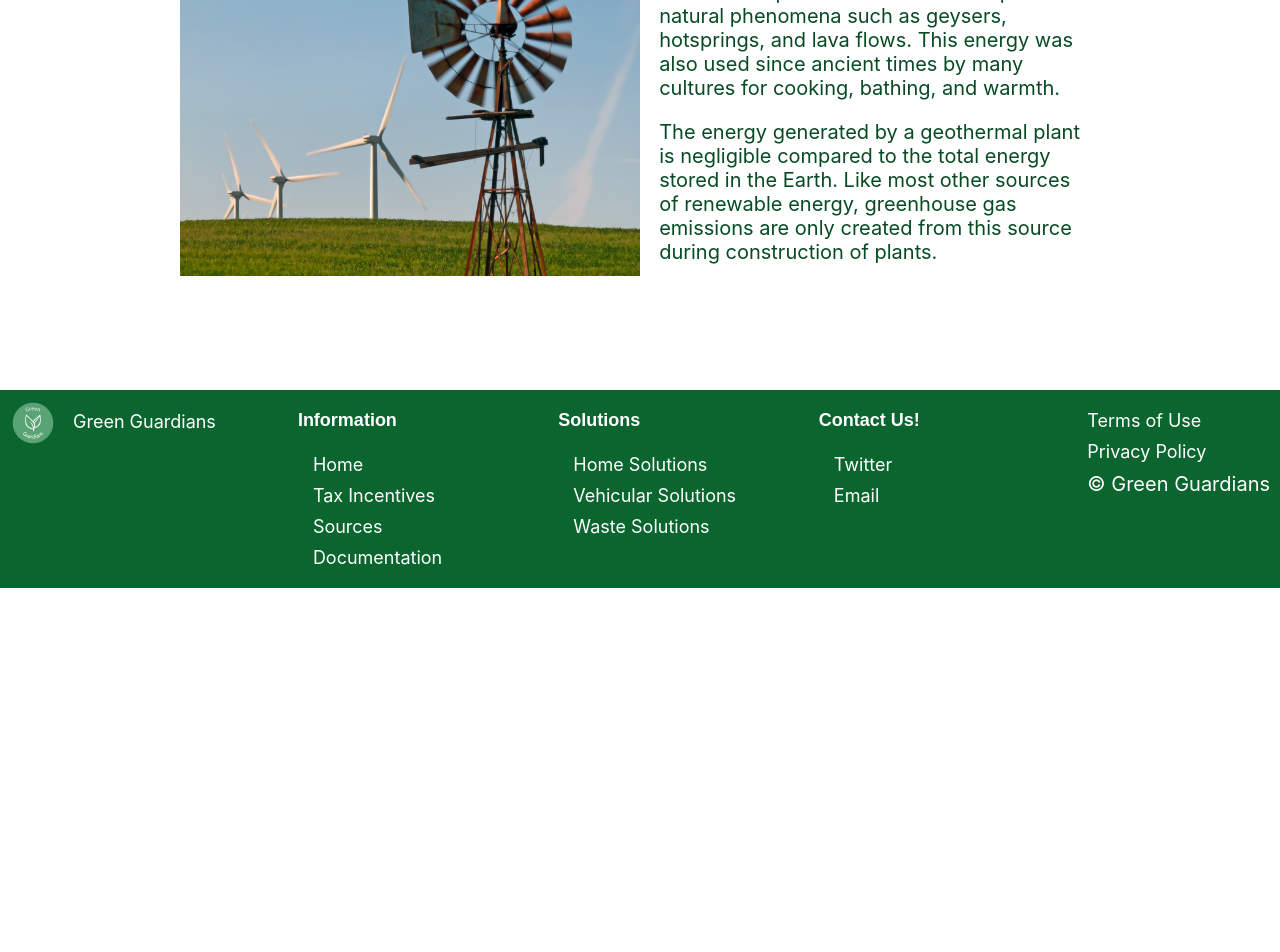
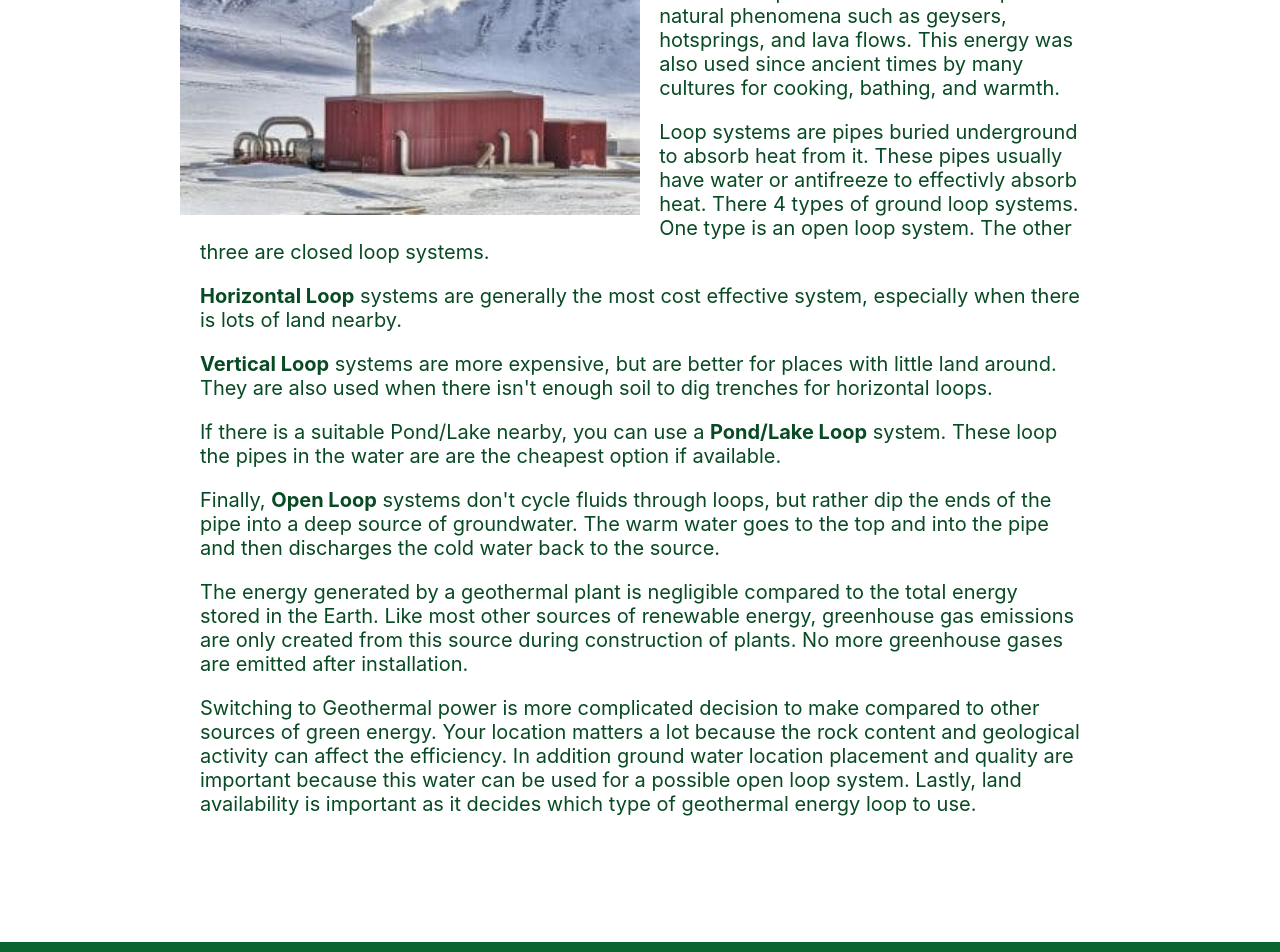
Before and after one commit to chonk9/webmaster23-24, a React (Create React App) app: page /clean-solutions/geothermal in a window 1280 px wide. Shown: the part 340-1292 px from the top of the page. Before the commit the page ends 928 px from the top, so only its background shows below. Built offline with nearby package versions, Linux system fonts and the light colour scheme.

Commit message:
geothermal

```diff
--- a/src/Pages/GeothermalPower.jsx
+++ b/src/Pages/GeothermalPower.jsx
@@ -1,15 +1,11 @@
 import React from 'react';
 import { Link } from "react-router-dom";
-import WindAnimation from '../Components/windAnimation.js';
-import SunAnimation from '../Components/sunAnimation.js';
-import CarAnimation from '../Components/carAnimation.js';
 import TextWrap from '../Components/textWrap.js';
 import SolutionHeading from '../Components/solutionHeading.js';
 import Cost from '../Components/cost.js';
 
-import windTurbine from '../Images/windFarm.jpg'
-import solarPanels from '../Images/solarPanels.webp'
-import electricVehicle from '../Images/electric-vehicle.jpg'
+import geotherm from '../Images/geothermal.jpg'
+
 
 export default function CleanSolutionsHome() {
   return (<>
@@ -18,13 +14,32 @@ export default function CleanSolutionsHome() {
       <div>
         <div className="solution">
           <TextWrap wrappedSide="left" wrappedElt={<>
-            <img src={windTurbine}></img>
+            <img src={geotherm} height="auto" width="100"></img>
           </>} textElt={<>
             <p><b>Geothermal power</b> is created by using the heat from the Earth to generate power. The energy comes from the radioactive decay of natural isotopes.
             The heat from this powers natural phenomena such as geysers, hotsprings, and lava flows.
             This energy was also used since ancient times by many cultures for cooking, bathing, and warmth.</p>
+            <p>Loop systems are pipes buried underground to absorb heat from it. These pipes usually have water or antifreeze to effectivly absorb heat. There 4 types of ground loop systems.
+              One type is an open loop system. The other three are closed loop systems.</p>
+            <p>
+              <b>Horizontal Loop</b> systems are generally the most cost effective system, especially when there is lots of land nearby.
+              </p>
+              <p>
+              <b>Vertical Loop</b> systems are more expensive, but are better for places with little land around. They are also used when there isn't enough soil to dig trenches for horizontal loops.
+              </p>
+              <p>
+              If there is a suitable Pond/Lake nearby, you can use a <b>Pond/Lake Loop</b> system. These loop the pipes in the water are are the cheapest option if available.
+              </p>
+              <p>
+              Finally, <b>Open Loop</b> systems don't cycle fluids through loops, but rather dip the ends of the pipe into a deep source of groundwater. The warm water goes to the top and into the pipe and then discharges the cold water back to the source.
+            </p>
             <p> The energy generated by a geothermal plant is negligible compared to the total energy stored in the Earth. Like most other sources of renewable energy,
-              greenhouse gas emissions are only created from this source during construction of plants.
+              greenhouse gas emissions are only created from this source during construction of plants. No more greenhouse gases are emitted after installation.
+            </p>
+            <p>Switching to Geothermal power is more complicated decision to make compared to other sources of green energy. Your location matters a lot because the
+              rock content and geological activity can affect the efficiency. In addition ground water location placement and quality are important because this water can be used
+              for a possible open loop system.
+              Lastly, land availability is important as it decides which type of geothermal energy loop to use.
             </p>
 
           </>}/>
```
Also changed, not shown: src/Images/geothermal.jpg (added).
